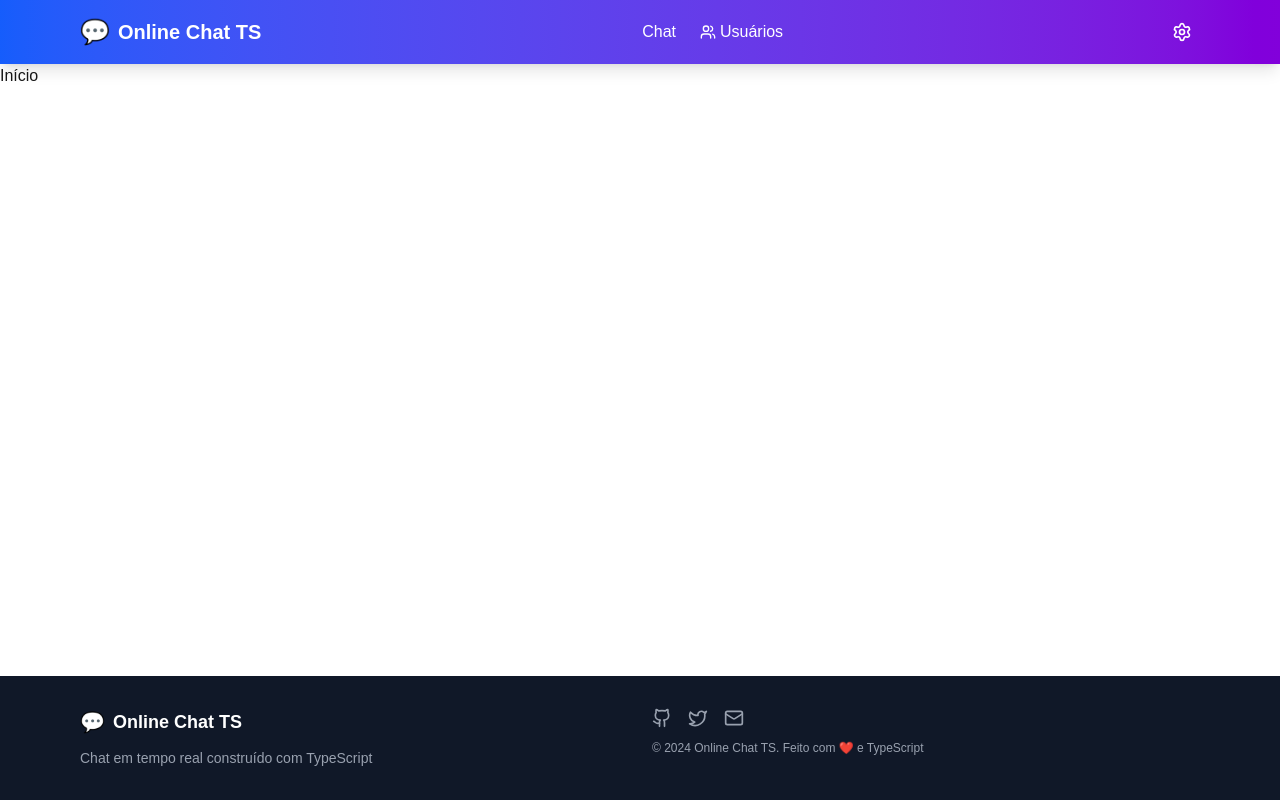
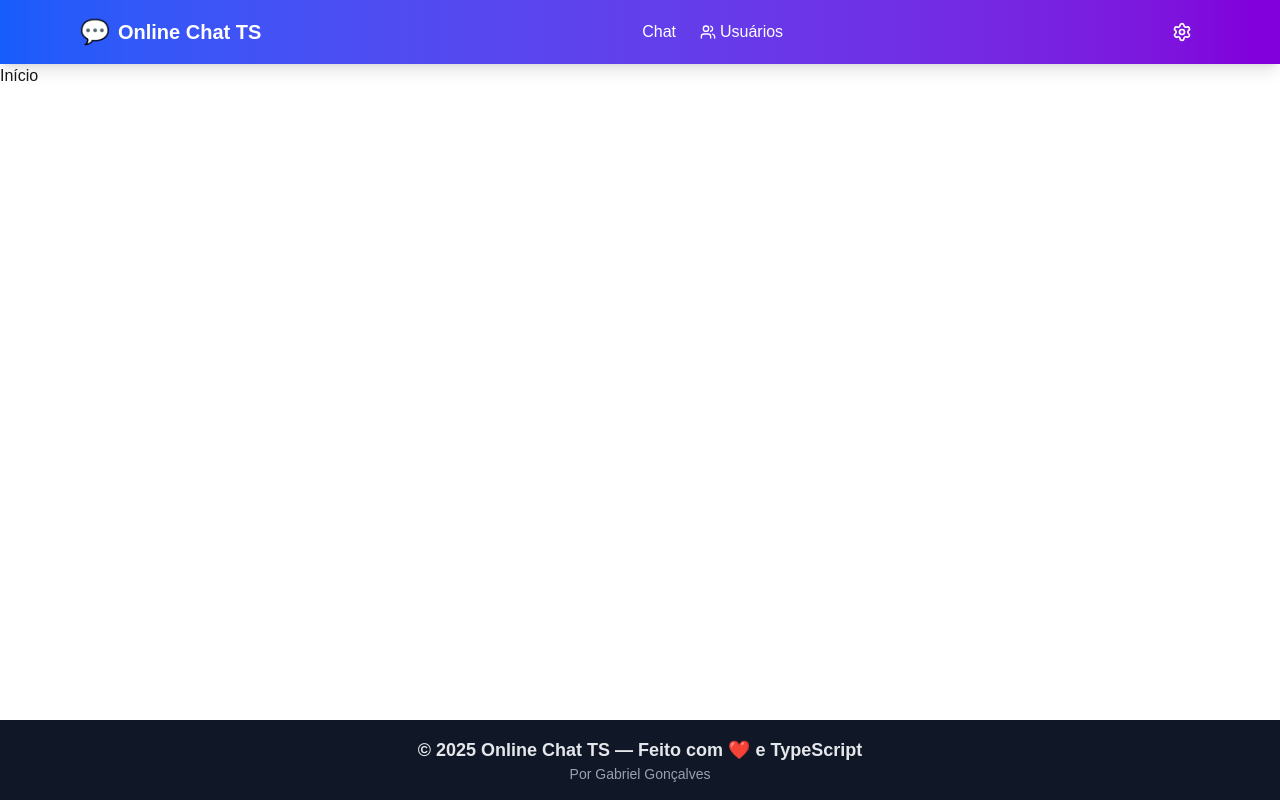
Before and after one commit to GabrielG71/online-chat-js, a Next.js app: page / in a window 1280 px wide. Built offline with nearby package versions, Linux system fonts and the light colour scheme.

Commit message:
Update Footer.tsx

```diff
--- a/src/app/components/LayoutComponents/Footer.tsx
+++ b/src/app/components/LayoutComponents/Footer.tsx
@@ -1,47 +1,14 @@
 import React from "react";
-import { Github, Twitter, Mail } from "lucide-react";
 
 const Footer: React.FC = () => {
   return (
-    <footer className="bg-gray-900 text-white mt-auto">
-      <div className="max-w-6xl mx-auto px-4 py-8">
-        <div className="grid grid-cols-1 md:grid-cols-2 gap-6">
-          <div className="space-y-3">
-            <div className="flex items-center space-x-2">
-              <span className="text-xl">💬</span>
-              <h3 className="text-lg font-semibold">Online Chat TS</h3>
-            </div>
-            <p className="text-gray-400 text-sm">
-              Chat em tempo real construído com TypeScript
-            </p>
-          </div>
-
-          <div className="space-y-3">
-            <div className="flex space-x-4">
-              <a
-                href="#"
-                className="text-gray-400 hover:text-blue-400 transition-colors"
-              >
-                <Github className="h-5 w-5" />
-              </a>
-              <a
-                href="#"
-                className="text-gray-400 hover:text-blue-400 transition-colors"
-              >
-                <Twitter className="h-5 w-5" />
-              </a>
-              <a
-                href="#"
-                className="text-gray-400 hover:text-blue-400 transition-colors"
-              >
-                <Mail className="h-5 w-5" />
-              </a>
-            </div>
-            <p className="text-gray-400 text-xs">
-              © 2024 Online Chat TS. Feito com ❤️ e TypeScript
-            </p>
-          </div>
-        </div>
+    <footer className="bg-gray-900 text-gray-200 py-4 mt-auto">
+      <div className="container mx-auto text-center">
+        <p className="text-lg font-semibold">
+          © 2025 Online Chat TS — Feito com{" "}
+          <span className="text-red-500">❤️</span> e TypeScript
+        </p>
+        <p className="text-sm text-gray-400">Por Gabriel Gonçalves</p>
       </div>
     </footer>
   );
```
